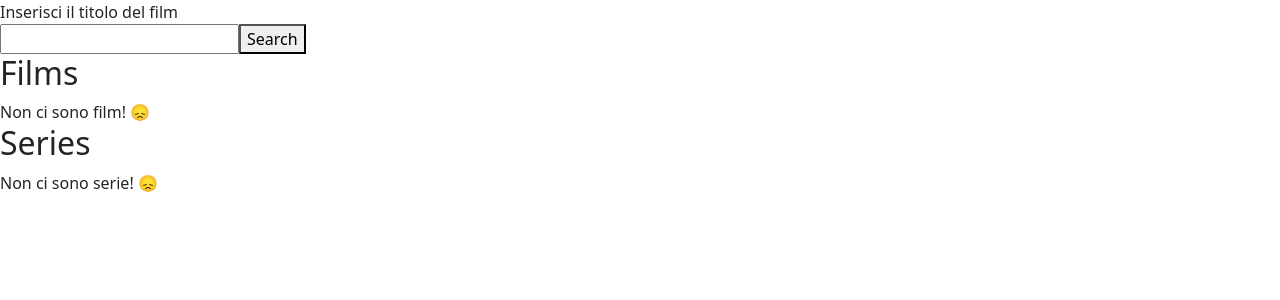
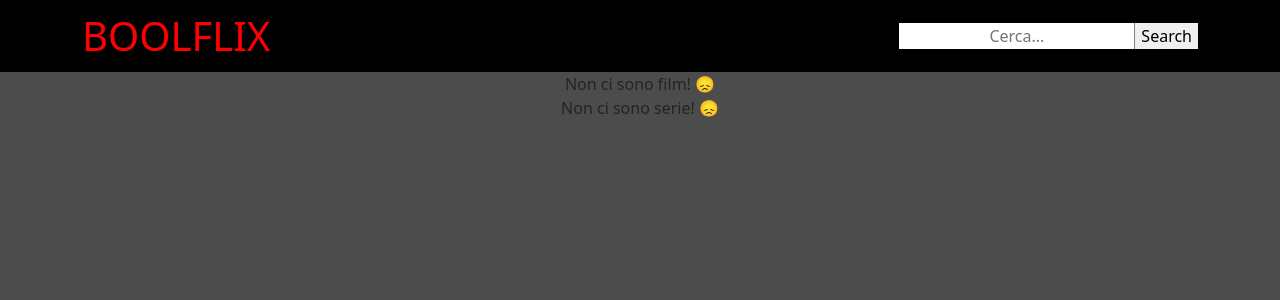
Before and after one commit to MarcoZellini/vite-boolflix, a Vue app: page / in a window 1280 px wide. Shown: the top 300 px of the page. Built offline with nearby package versions, Linux system fonts and the light colour scheme.

Commit message:
Add Milestone 4

```diff
--- a/src/App.vue
+++ b/src/App.vue
@@ -12,61 +12,69 @@ export default {
 </script>
 
 <template>
-  <div id="search_bar">
-    <form>
-      <label>Inserisci il titolo del film</label><br>
-      <input type="text" v-model="store.inputQuery">
+  <header id="app_header">
+    <div id="search_bar" class="container">
+      <h1 class="title">boolflix</h1>
+      <form class="d-flex justify-content-center align-items-center">
+        <input class="text-center" type="text" v-model="store.inputQuery" placeholder="Cerca...">
         <button type="submit" @click.prevent="store.fetchData" placeholder="Cerca Titolo">Search</button>
       </form>
     </div>
-  <div class="contents">
+  </header>
 
-    <div class="film_list">
-      <h2>Films</h2>
-      <ul v-if="store.movieList.length > 0">
-        <li v-for="movie in store.movieList">
-          <ol>
-            <li>
+  <main id="app_main">
+    <div class="container-sm contents">
+      <div class="row row-cols-1 row-cols-sm-2 row-cols-md-3 row-cols-lg-4 row-cols-xl-5 g-3 film_list"
+        v-if="store.movieList.length > 0">
+        <h2 class="section_title text-center w-100">Films</h2>
+        <div class="col" v-for="movie in store.movieList">
+          <div class="card">
             <img :src="movie.image" alt="">
-            </li>
-            <li>{{ movie.title }}</li>
-            <li>{{ movie.originalTitle }}</li>
-            <li>
+            <div class="info">
+              <div><strong>Title: </strong>{{ movie.title }}</div>
+              <div><strong>Original Title: </strong>{{ movie.originalTitle }}</div>
+              <div>
                 <img :src="movie.countryFlag">
-              {{ movie.language }}
-            </li>
-            <li>
+                <strong>{{ movie.language }}</strong>
+              </div>
+              <div>
                 <i v-for="n in movie.vote" class="fa fa-star"></i>
-            </li>
-          </ol>
-        </li>
-      </ul>
-      <div v-else>Non ci sono film! 😞</div>
+                <i v-for="n in (5 - movie.vote)" class="fa fa-star-o"></i>
               </div>
-
-    <div class="series_list">
-      <h2>Series</h2>
-      <ul v-if="store.seriesList.length > 0">
-        <li v-for="movie in store.seriesList">
-          <ol>
-            <li>
-              <img :src="movie.image" alt="">
-            </li>
-            <li>{{ movie.title }}</li>
-            <li>{{ movie.originalTitle }}</li>
-            <li>
-              <img :src="movie.countryFlag">
-              {{ movie.language }}
-            </li>
-            <li>
-              <i v-for="n in movie.vote" class="fa fa-star"></i>
-            </li>
-          </ol>
-        </li>
-      </ul>
-      <div v-else>Non ci sono serie! 😞</div>
+              <div v-if="movie.overview !== ''"><strong>Overview: </strong>{{ movie.overview }}</div>
+              <div v-else><strong>Overview: </strong> Overview unavailable</div>
             </div>
           </div>
+        </div>
+      </div>
+      <div v-else class="text-center">Non ci sono film! 😞</div>
+
+      <div class="row row-cols-1 row-cols-sm-2 row-cols-md-3 row-cols-lg-4 row-cols-xl-5 g-3 series_list"
+        v-if="store.seriesList.length > 0">
+        <h2 class="section_title text-center w-100">Series</h2>
+
+        <div class="col" v-for="series in store.seriesList">
+          <div class="card">
+            <img :src="series.image" alt="">
+            <div class="info">
+              <div><strong>Title: </strong>{{ series.title }}</div>
+              <div><strong>Original Title: </strong>{{ series.originalTitle }}</div>
+              <div>
+                <img :src="series.countryFlag">
+                {{ series.language }}
+              </div>
+              <div>
+                <i v-for="n in series.vote" class="fa fa-star"></i>
+              </div>
+              <div v-if="series.overview !== ''">{{ series.overview }}</div>
+              <div v-else><strong>Overview: </strong> Overview unavailable</div>
+            </div>
+          </div>
+        </div>
+      </div>
+      <div v-else class="text-center">Non ci sono serie! 😞</div>
+    </div>
+  </main>
 </template>
 
 <style></style>
--- a/src/assets/scss/app.scss
+++ b/src/assets/scss/app.scss
@@ -1,2 +1,116 @@
 @use '/node_modules/bootstrap/scss/bootstrap.scss';
-@use '/node_modules/font-awesome/css/font-awesome.css'
+@use '/node_modules/font-awesome/css/font-awesome.css';
+@use './partials/variables.scss' as *;
+
+//scrollbar
+::-webkit-scrollbar {
+    width: 6px;
+    background-color: $bf_black;
+}
+
+// Track
+::-webkit-scrollbar-track {
+    box-shadow: inset 0 0 5px rgb(107, 107, 107);
+    // border-radius: 10px;
+}
+
+// Handle
+::-webkit-scrollbar-thumb {
+    background: $bf_primary;
+    border-radius: 10px;
+}
+
+#app {
+    background-color: $bf_dark;
+    min-height: 100vh;
+
+    #app_header {
+        background-color: black;
+        padding: .75rem 0;
+
+        #search_bar {
+            display: flex;
+            flex-direction: column;
+            align-items: center;
+
+            .title {
+                color: red;
+                text-transform: uppercase;
+            }
+
+            input {
+                border: none;
+            }
+
+            button {
+                border: none;
+                border-left: 1px solid gray;
+            }
+
+        }
+
+
+    }
+
+    #app_main {
+
+        .section_title {
+            margin-bottom: 0;
+            margin-top: 1.75rem;
+            color: $bf_primary;
+            text-transform: uppercase;
+        }
+
+        .card {
+            height: 100%;
+            position: relative;
+
+            img {
+                border-radius: .3rem;
+                height: 100%;
+                object-fit: cover;
+            }
+
+            &:hover .info {
+                display: block;
+                position: absolute;
+                width: 100%;
+                height: 100%;
+                margin: auto 0;
+                padding: 1rem .5rem;
+                background-color: $bf_black;
+                color: $bf_white;
+                overflow-y: auto;
+                border-radius: .3rem;
+            }
+
+            .info {
+                display: none;
+            }
+
+            .fa.fa-star {
+                color: $bf_star;
+                margin: 0 .15rem;
+            }
+        }
+
+
+
+    }
+}
+
+@media (min-width: 576px) {
+    #app {
+        #app_header {
+            #search_bar {
+                flex-direction: row;
+                justify-content: space-between;
+
+
+                .title {
+                    margin-bottom: 0;
+                }
+            }
+        }
+    }
+}
--- /dev/null
+++ b/src/assets/scss/partials/_variables.scss
@@ -0,0 +1,6 @@
+$bf_black: #000;
+$bf_white: #fff;
+$bf_dark: #4c4c4c;
+$bf_dark_trasparent: #4c4c4cee;
+$bf_star: rgb(255, 238, 0);
+$bf_primary: red
--- a/src/store.js
+++ b/src/store.js
@@ -34,7 +34,7 @@ export const store = reactive({
                 }
             })
             .then((response) => {
-                console.log(response.data.results[0]);
+
                 this.movieList = [];
 
                 response.data.results.forEach(element => {
@@ -44,7 +44,8 @@ export const store = reactive({
                         originalTitle: element.original_title,
                         language: element.original_language.toUpperCase(),
                         countryFlag: `https://flagcdn.com/32x24/${countryCodes[element.original_language]}.png`,
-                        vote: Math.ceil(element.vote_average / 2)
+                        vote: Math.ceil(element.vote_average / 2),
+                        overview: element.overview
                     })
                 });
 
@@ -69,7 +70,6 @@ export const store = reactive({
                 }
             })
             .then((response) => {
-                console.log(response.data.results[0]);
 
                 this.seriesList = [];
 
@@ -80,7 +80,8 @@ export const store = reactive({
                         originalTitle: element.original_name,
                         language: element.original_language.toUpperCase(),
                         countryFlag: `https://flagcdn.com/32x24/${countryCodes[element.original_language]}.png`,
-                        vote: Math.ceil(element.vote_average / 2)
+                        vote: Math.ceil(element.vote_average / 2),
+                        overview: element.overview
                     })
                 });
 
```
Lines whose indentation alone changed are shown as unchanged.
